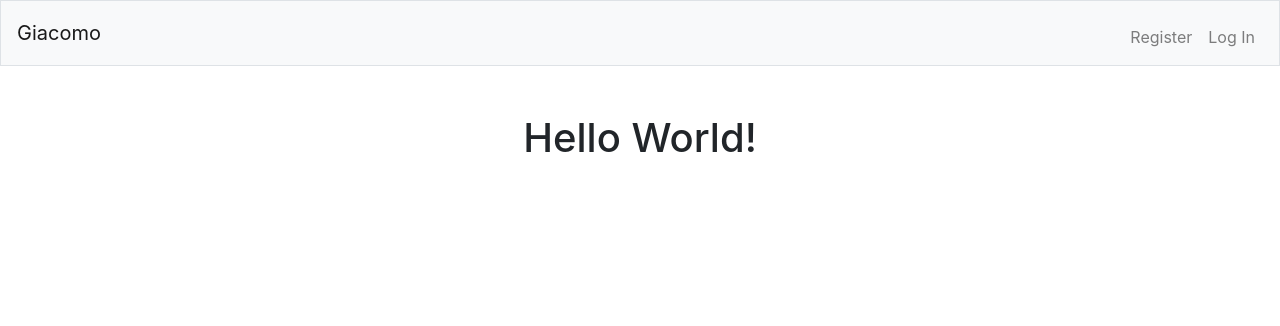
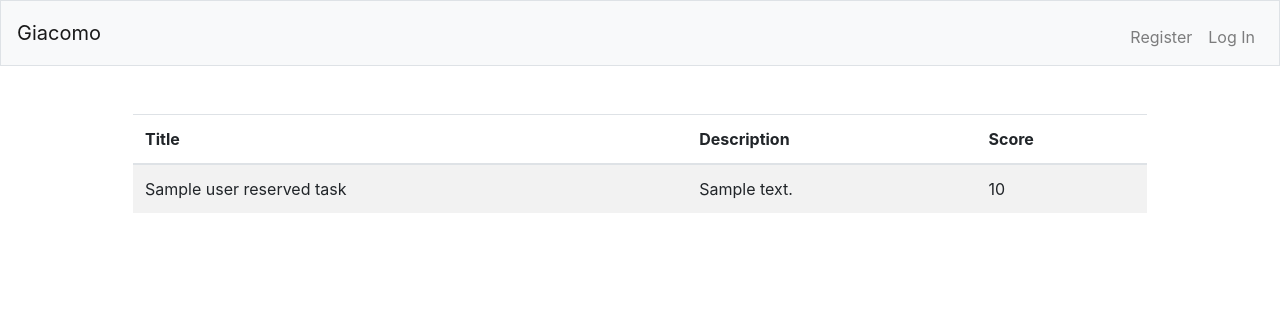
Before and after one commit to gianmillare/Giacomo_Tasks, a Flask app: template templates/index.html in a window 1280 px wide. Shown: the top 326 px of the page. Run offline with Flask 2, Linux system fonts and the light colour scheme; the template is opened without the code that fills it: most values are stand-ins (such as "Sample title", 1, 10 or a date in 2020); some libraries are stand-ins or nearby versions.

Commit message:
completed index.html to show list of tasks. debugging started

```diff
--- a/templates/index.html
+++ b/templates/index.html
@@ -5,7 +5,28 @@
 {% endblock %}
 
 {% block main %}
-<div class="col-12">
-    <h1>Hello World!</h1>
-</div>
+    <div class="col-12">
+        <table class="table table-striped">
+
+            <!-- Header -->
+            <thead>
+                <tr>
+                    <th>Title</th>
+                    <th>Description</th>
+                    <th>Score</th>
+                </tr>
+            </thead>
+
+            <tbody>
+                <!-- Tasks -->
+                {% for i in user_reserved_tasks %}
+                <tr>
+                    <td>{{ i["title"] }}</td>
+                    <td>{{ i["description"] }}</td>
+                    <td>{{ i["score"] }}</td>
+                </tr>
+                {% endfor %}
+            </tbody>
+        </table>
+    </div>
 {% endblock %}
```
